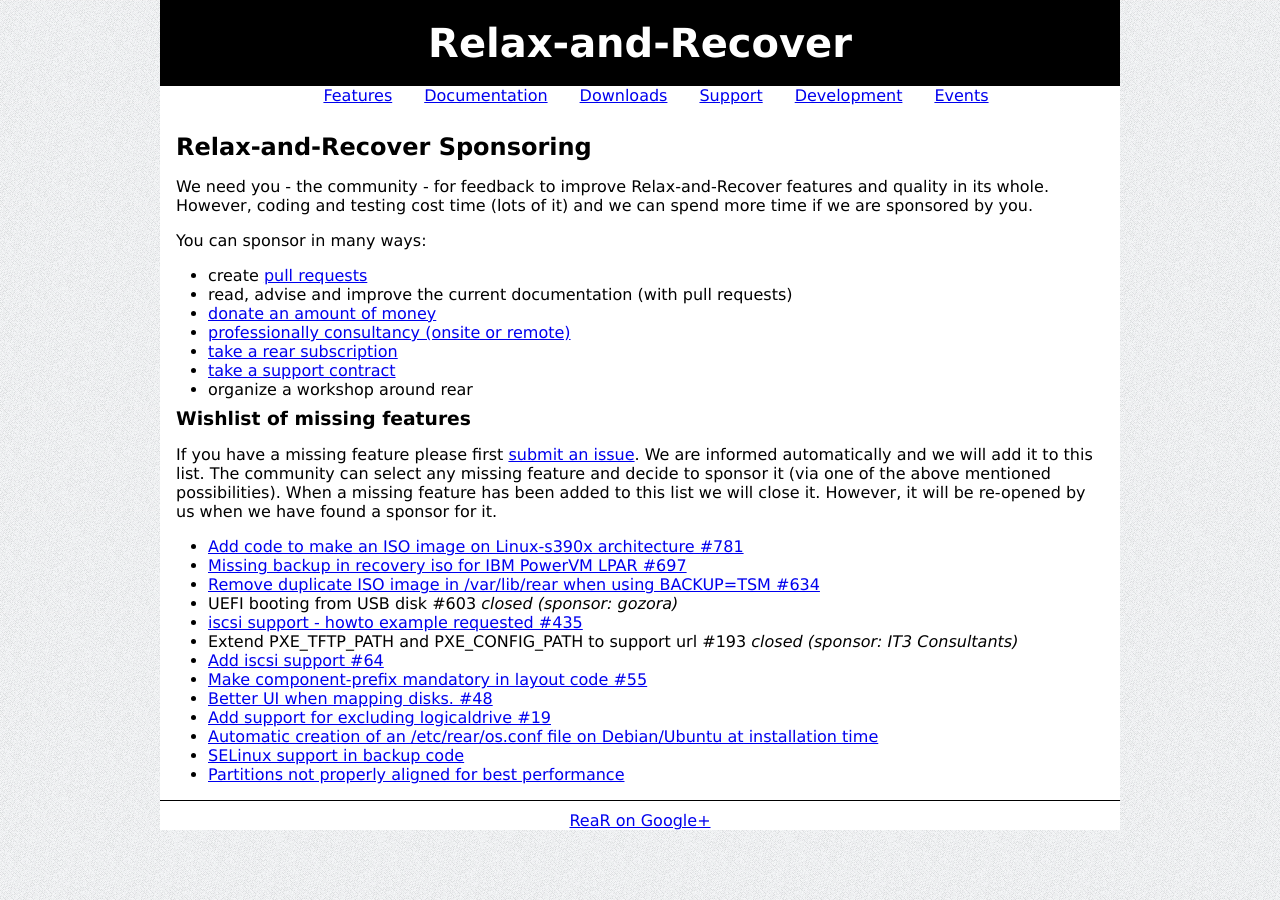
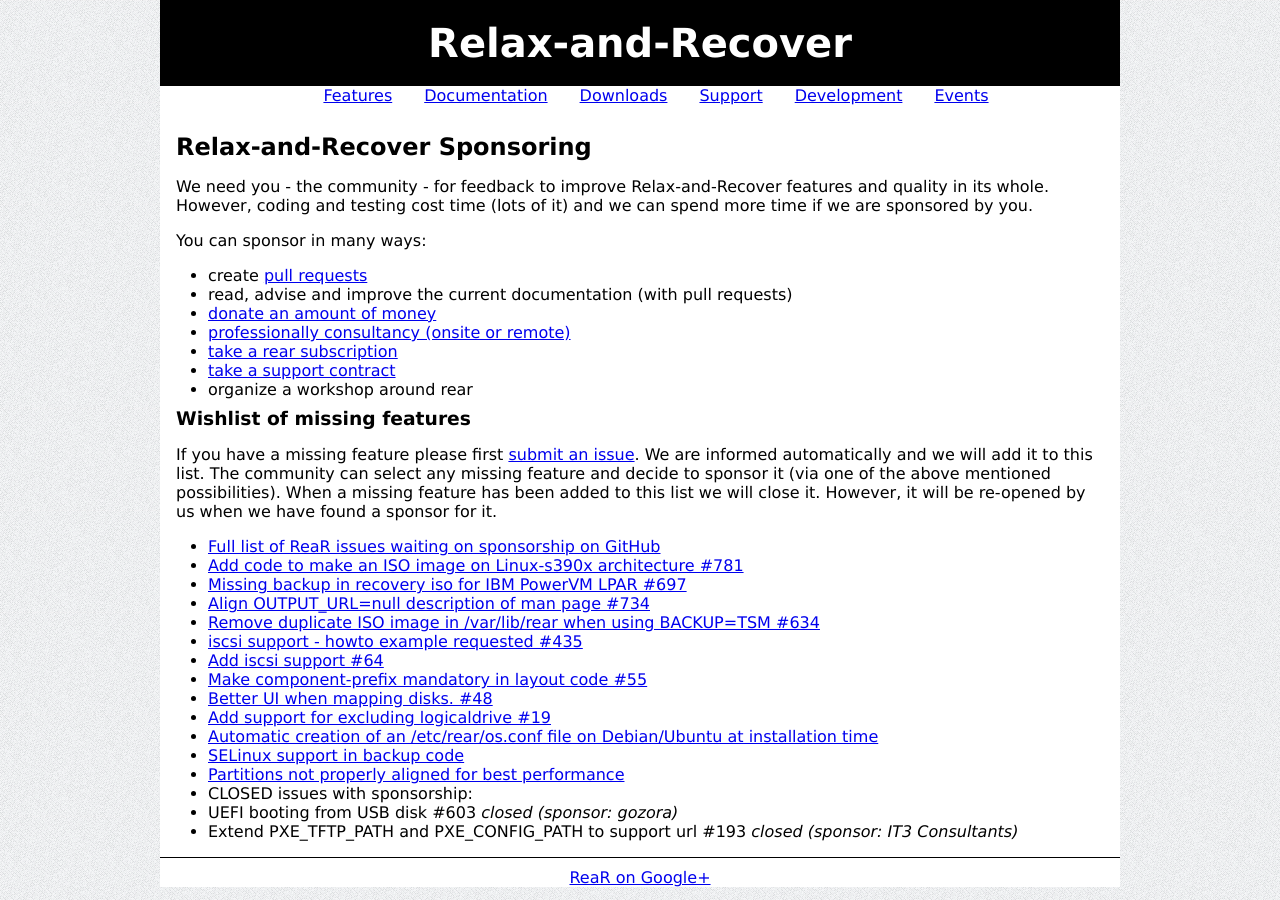
Before and after one commit to rear/rear.github.com, a Jekyll site: the page built from support/sponsors.md, in a window 1280 px wide. Built offline with Jekyll 4.4.1, drawn with Linux system fonts in a browser that asks for light colours; comment, search, counter and statistics services are not loaded.

Commit message:
updating the sponsor page

```diff
--- a/support/sponsors.md
+++ b/support/sponsors.md
@@ -20,12 +20,12 @@
 
 If you have a missing feature please first [submit an issue](https://github.com/rear/rear/issues). We are informed automatically and we will add it to this list. The community can select any missing feature and decide to sponsor it (via one of the above mentioned possibilities). When a missing feature has been added to this list we will close it. However, it will be re-opened by us when we have found a sponsor for it.
 
+ - [Full list of ReaR issues waiting on sponsorship on GitHub](https://github.com/rear/rear/issues?q=is%3Aopen+is%3Aissue+label%3A%22needs+sponsorship%22)
  - [Add code to make an ISO image on Linux-s390x architecture #781](https://github.com/rear/rear/issues/781)
  - [Missing backup in recovery iso for IBM PowerVM LPAR #697](https://github.com/rear/rear/issues/697)
+ - [Align OUTPUT_URL=null description of man page #734](https://github.com/rear/rear/issues/734)
  - [Remove duplicate ISO image in /var/lib/rear when using BACKUP=TSM #634](https://github.com/rear/rear/issues/634)
- - UEFI booting from USB disk #603 *closed (sponsor: gozora)*
  - [iscsi support - howto example requested #435](https://github.com/rear/rear/issues/435)
- - Extend PXE_TFTP_PATH and PXE_CONFIG_PATH to support url #193 *closed (sponsor: IT3 Consultants)*
  - [Add iscsi support #64](https://github.com/rear/rear/issues/64)
  - [Make component-prefix mandatory in layout code #55](https://github.com/rear/rear/issues/55)
  - [Better UI when mapping disks. #48](https://github.com/rear/rear/issues/48)
@@ -33,3 +33,6 @@
  - [Automatic creation of an /etc/rear/os.conf file on Debian/Ubuntu at installation time](//github.com/rear/rear/issues/468)
  - [SELinux support in backup code](https://github.com/rear/rear/issues/44)
  - [Partitions not properly aligned for best performance](https://github.com/rear/rear/issues/102)
+ - CLOSED issues with sponsorship:
+ - UEFI booting from USB disk #603 *closed (sponsor: gozora)*
+ - Extend PXE_TFTP_PATH and PXE_CONFIG_PATH to support url #193 *closed (sponsor: IT3 Consultants)*
```
